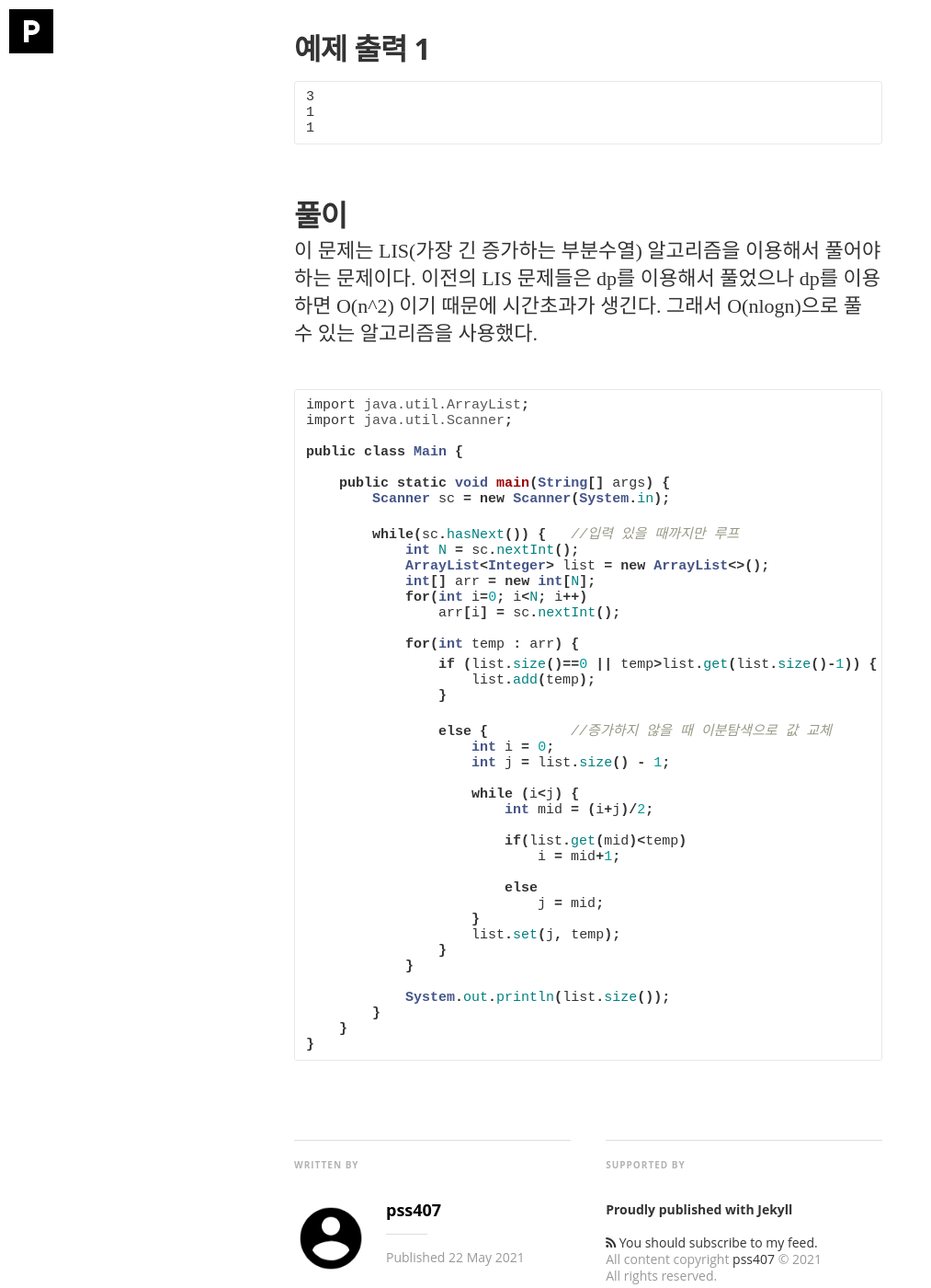
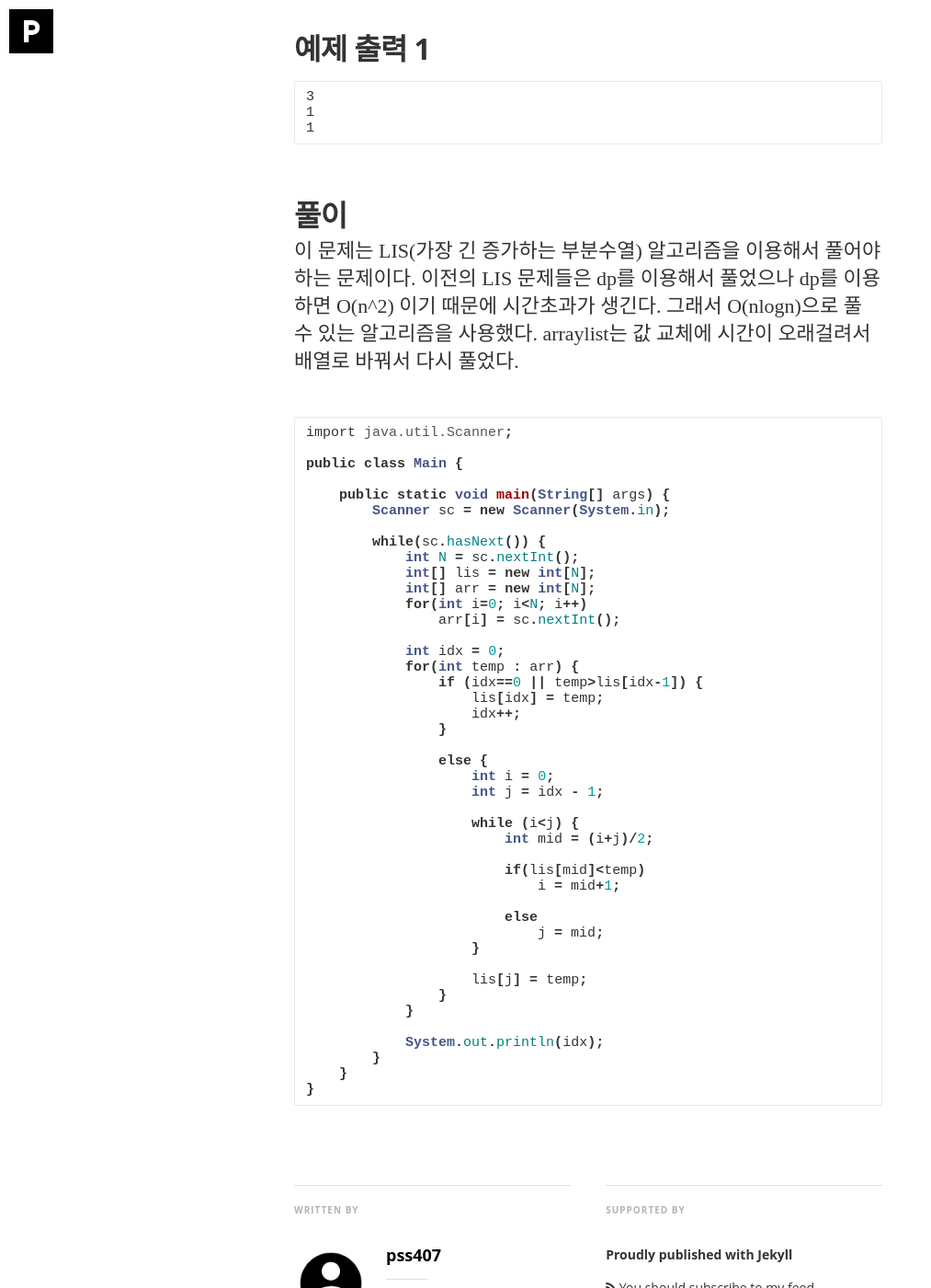
Before and after one commit to pss407/pss407.github.io, a Jekyll site: the page built from _posts/2021-05-22-백준#3745.md, in a window 1280 px wide and 1400 px high, scrolled down 2099 px. Shown: the whole window at 92% size, without its empty margins (0-1013 px from the left). Built offline with Jekyll 4.4.1, drawn with Linux system fonts in a browser that asks for light colours; nearby versions of some CDN libraries; some web fonts are replaced.

Commit message:
Update 2021-05-22-백준#3745.md

````diff
--- a/_posts/2021-05-22-백준#3745.md
+++ b/_posts/2021-05-22-백준#3745.md
@@ -53,10 +53,9 @@ n일 동안 주가가 주어졌을 때, 가장 긴 오름세를 찾는 프로그
 풀이
 --------------------------
 
-이 문제는 LIS(가장 긴 증가하는 부분수열) 알고리즘을 이용해서 풀어야 하는 문제이다. 이전의 LIS 문제들은 dp를 이용해서 풀었으나 dp를 이용하면 O(n^2) 이기 때문에 시간초과가 생긴다. 그래서 O(nlogn)으로 풀 수 있는 알고리즘을 사용했다.
+이 문제는 LIS(가장 긴 증가하는 부분수열) 알고리즘을 이용해서 풀어야 하는 문제이다. 이전의 LIS 문제들은 dp를 이용해서 풀었으나 dp를 이용하면 O(n^2) 이기 때문에 시간초과가 생긴다. 그래서 O(nlogn)으로 풀 수 있는 알고리즘을 사용했다. arraylist는 값 교체에 시간이 오래걸려서 배열로 바꿔서 다시 풀었다.
 
 ```java
-import java.util.ArrayList;
 import java.util.Scanner;
 
 public class Main {
@@ -64,36 +63,39 @@ public class Main {
     public static void main(String[] args) {
         Scanner sc = new Scanner(System.in);
 
-        while(sc.hasNext()) {   //입력 있을 때까지만 루프
+        while(sc.hasNext()) {
             int N = sc.nextInt();
-            ArrayList<Integer> list = new ArrayList<>();
+            int[] lis = new int[N];
             int[] arr = new int[N];
             for(int i=0; i<N; i++)
                 arr[i] = sc.nextInt();
 
+            int idx = 0;
             for(int temp : arr) {
-                if (list.size()==0 || temp>list.get(list.size()-1)) { //증가하는 수열 그대로일 경우 그냥 추가
-                    list.add(temp);
+                if (idx==0 || temp>lis[idx-1]) {
+                    lis[idx] = temp;
+                    idx++;
                 }
 
-                else {          //증가하지 않을 때 이분탐색으로 값 교체
+                else {
                     int i = 0;
-                    int j = list.size() - 1;
+                    int j = idx - 1;
 
                     while (i<j) {
                         int mid = (i+j)/2;
 
-                        if(list.get(mid)<temp)
+                        if(lis[mid]<temp)
                             i = mid+1;
 
                         else
                             j = mid;
                     }
-                    list.set(j, temp);
+
+                    lis[j] = temp;
                 }
             }
 
-            System.out.println(list.size());
+            System.out.println(idx);
         }
     }
 }
````
